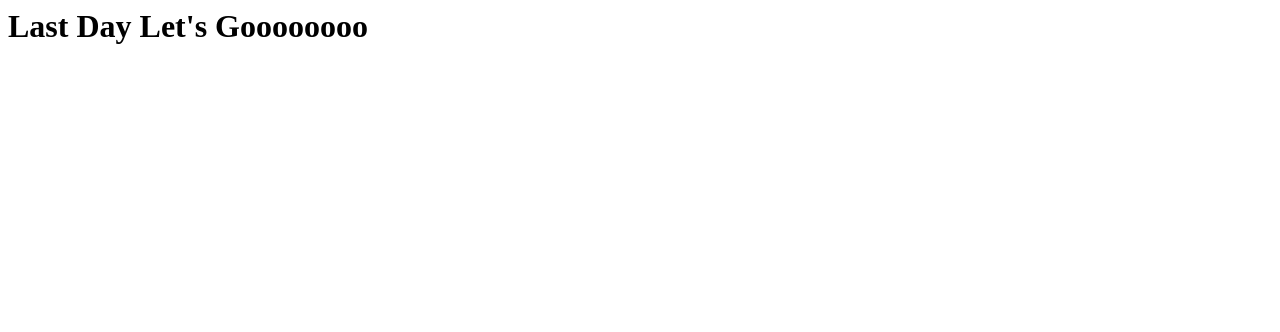
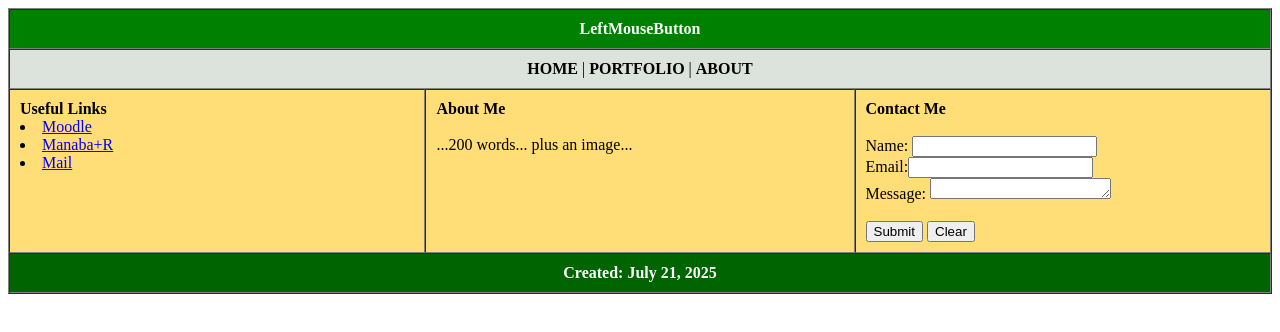
Before and after one commit to LeftMouseButton/RitsuWebsite, a plain HTML site: page index.html in a window 1280 px wide. Drawn offline with Linux system fonts and the light colour scheme.

Commit message:
Update index.html

```diff
--- a/index.html
+++ b/index.html
@@ -1,7 +1,43 @@
 <html>
 <body>
 
-<h1>Last Day Let's Goooooooo</h1>
+<table border="1" width="100%" cellspacing="0" cellpadding="10">
+  <tr>
+    <td colspan="3" align="center" bgcolor="green" style="color:white; font-weight:bold;">
+      LeftMouseButton
+    </td>
+  </tr>
+  <tr>
+    <td colspan="3" align="center" bgcolor="#dbe3dc">
+      <b>HOME</b> | <b>PORTFOLIO</b> | <b>ABOUT</b>
+    </td>
+  </tr>
+  <tr bgcolor="#ffdd77">
+    <td width="33%" valign="top">
+      <b>Useful Links</b><br>
+      <li><a href="https://lms.ritsumei.ac.jp/my/">Moodle</a></li>
+        <li><a href="https://ct.ritsumei.ac.jp/ct/home_course">Manaba+R</a></li>
+        <li><a href="https://outlook.cloud.microsoft/mail/">Mail</a></li>
+    </td>
+    <td width="34%" valign="top">
+      <b>About Me</b><br><br>
+      ...200 words... plus an image...<br>
+    </td>
+    <td width="33%" valign="top">
+      <b>Contact Me</b><br><br>
+      Name: <input><br>
+      Email:<input><br>
+      Message: <textarea rows="1 cols="1" name="Ex3"> </textarea> <br><br>
+        <button> Submit </button>
+        <button> Clear </button>
+    </td>
+  </tr>
+  <tr>
+    <td colspan="3" align="center" bgcolor="darkgreen" style="color:white; font-weight:bold;">
+      Created: July 21, 2025
+    </td>
+  </tr>
+</table>
 
 </body>
 </html>
```
